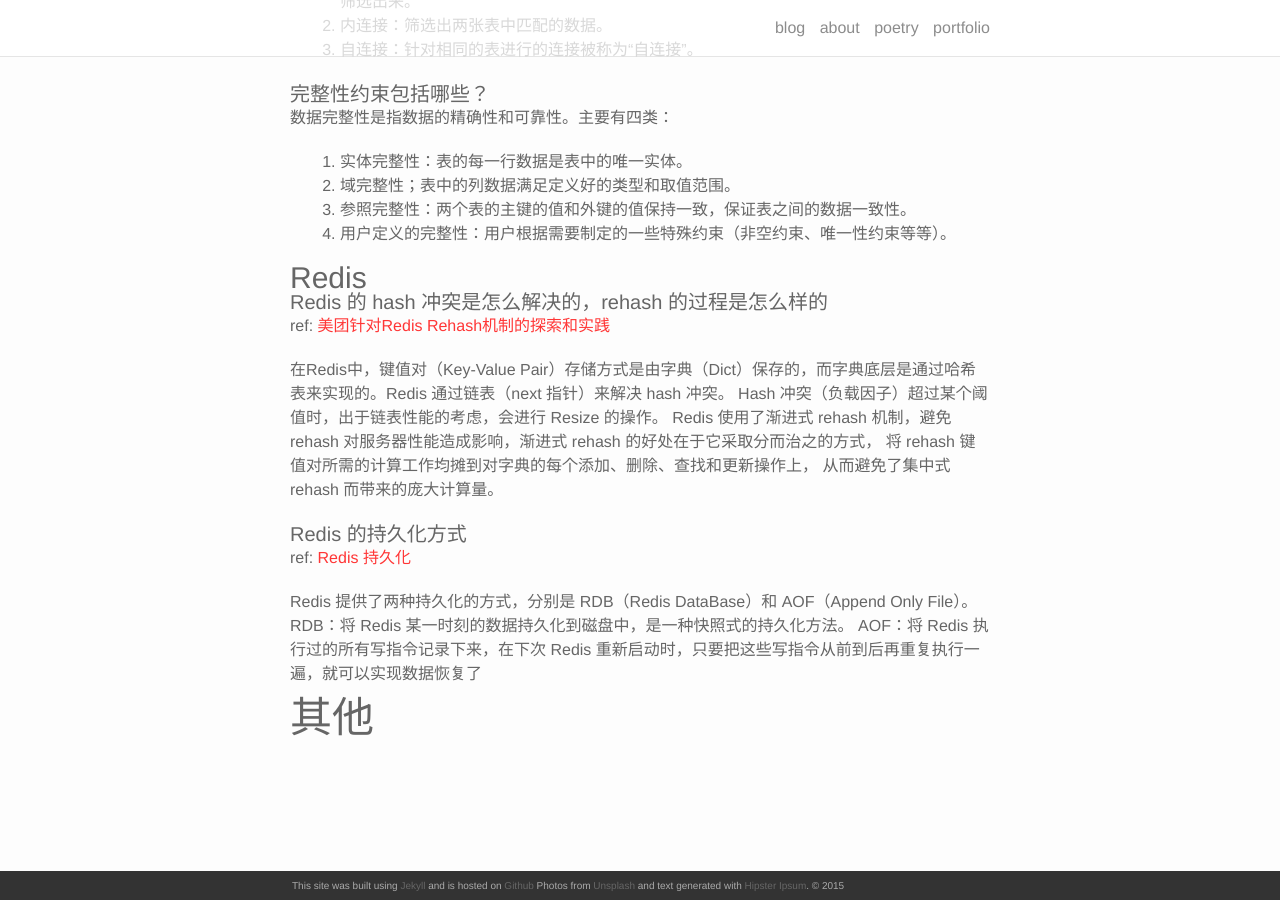
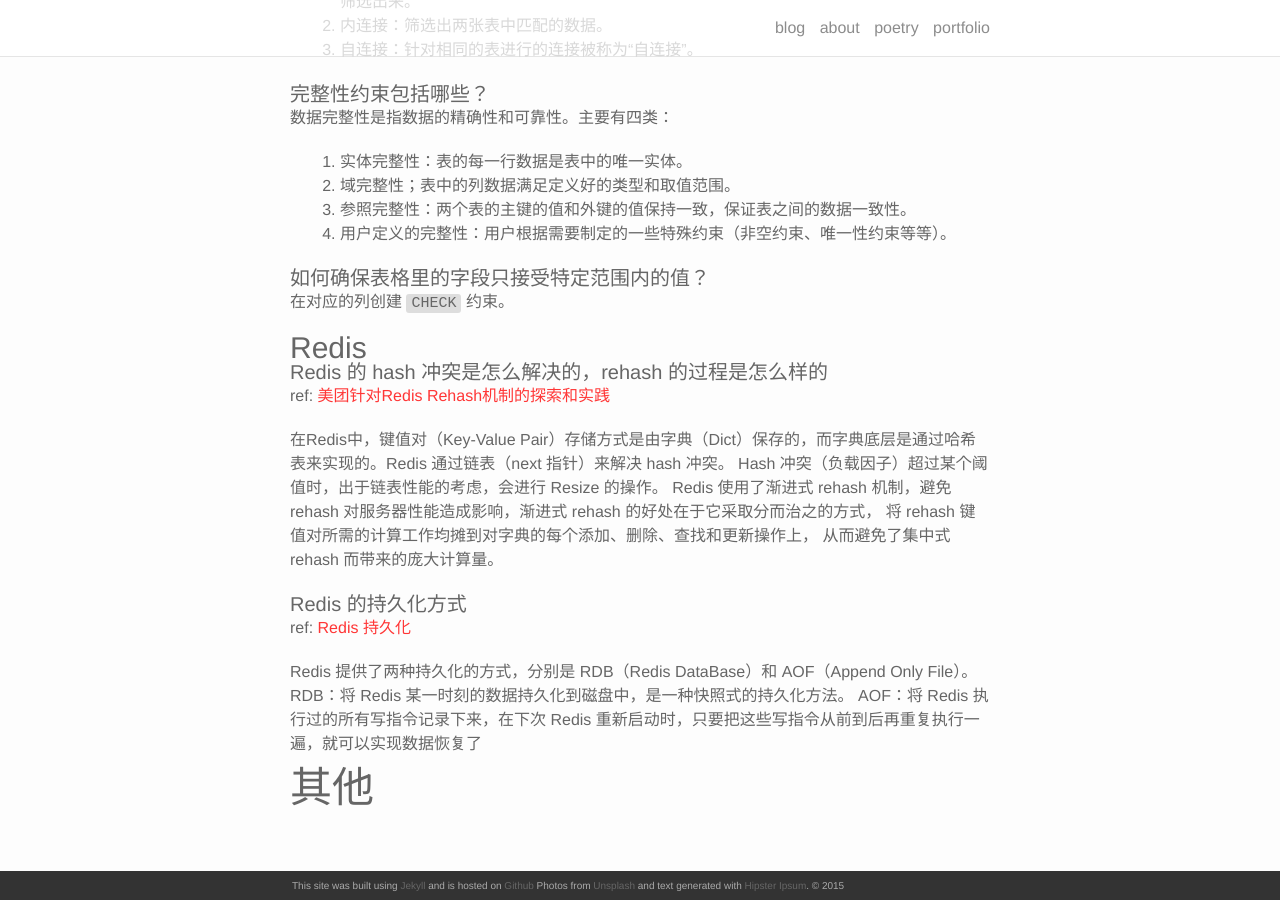
Before and after one commit to akmissxt/blog, a Jekyll site: the page built from _posts/2021-04-05-面试复习.markdown, in a window 1280 px wide and 900 px high, scrolled down 9847 px. Built offline with Jekyll 4.4.1, drawn with Linux system fonts in a browser that asks for light colours; nearby versions of some CDN libraries; our own code applies the rules of GitHub Pages for plain Markdown files.

Commit message:
update(面试复习): CHECK 约束

```diff
--- a/_posts/2021-04-05-面试复习.markdown
+++ b/_posts/2021-04-05-面试复习.markdown
@@ -365,6 +365,9 @@
 3. 参照完整性：两个表的主键的值和外键的值保持一致，保证表之间的数据一致性。
 4. 用户定义的完整性：用户根据需要制定的一些特殊约束（非空约束、唯一性约束等等）。
 
+#### 如何确保表格里的字段只接受特定范围内的值？
+在对应的列创建 `CHECK` 约束。
+
 
 ### Redis
 
```
